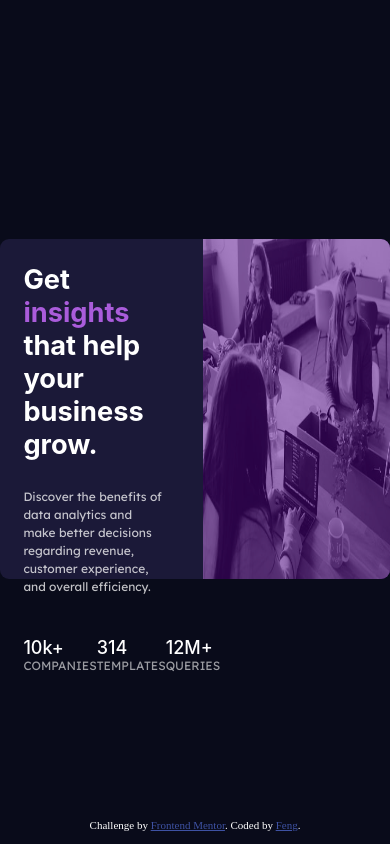
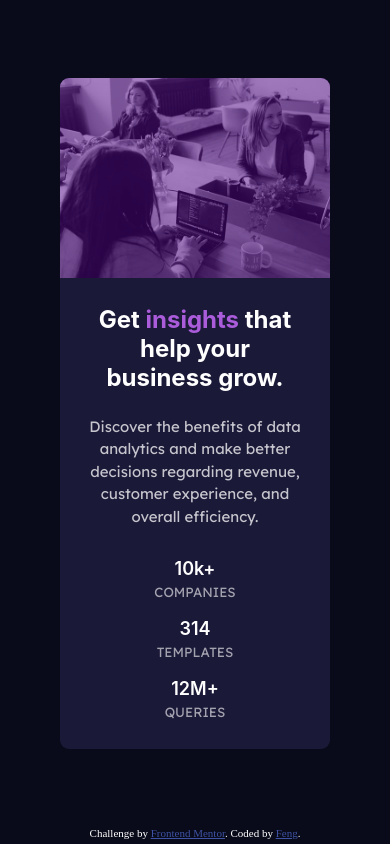
Before and after one commit to Feng-09/Stat-Component, a plain HTML site: page index.html in a window 390 px wide. Drawn offline with Linux system fonts and the light colour scheme; files whose address does not match are found by name; a web font is replaced by a local one.

Commit message:
improved responsiveness

```diff
--- a/index.html
+++ b/index.html
@@ -12,7 +12,7 @@
       href="./images/favicon-32x32.png"
     />
 
-    <link rel="stylesheet" type="text/css" href="css/index.css" />
+    <link rel="stylesheet" type="text/css" href="scss/index.css" />
 
     <title>Frontend Mentor | Stats preview card component</title>
 
--- a/scss/index.scss
+++ b/scss/index.scss
@@ -49,14 +49,22 @@ body {
   background-color: $bgblue;
 }
 
+.body {
+  display: flex;
+  justify-content: center;
+  align-items: center;
+  margin: auto;
+  height: 98vh;
+}
+
 div.flex {
   display: flex;
   flex-direction: column;
   justify-content: space-around;
-  width: 90vw;
+  width: 270px;
   align-items: center;
   text-align: center;
-  margin: 9vh auto;
+  margin: auto;
   border-radius: 15px;
 }
 
@@ -76,18 +84,24 @@ article {
 
 .stats {
   @extend .flexstats;
-  height: 7.5vh;
-  margin-bottom: 5vh;
+  height: 42px;
+  margin-bottom: 18px;
+}
+
+.stats p {
+  font-size: smaller;
 }
 
 h1 {
   @include inter;
+  font-weight: 600;
+  font-size: large;
 }
 
 .header {
   @include bold;
   margin-bottom: 1em;
-  font-size: 1.7em;
+  font-size: x-large;
 }
 
 span {
@@ -112,15 +126,19 @@ p {
 
 img {
   filter: opacity(0.5) drop-shadow(0 0 $purple);
-  height: 40vh;
-  width: 90vw;
+  height: 200px;
+  width: 270px;
   display: inline-block;
   border-top-left-radius: 9px;
   border-top-right-radius: 9px;
 }
 
+.attribute {
+  font-family: LexendDeca;
+}
+
 /* desktop design */
-@media screen and (min-width: 376px) {
+@media screen and (min-width: 720px) {
   .body {
     display: flex;
     justify-content: center;
```
Also changed, not shown: scss/index.css, 1 other file.
